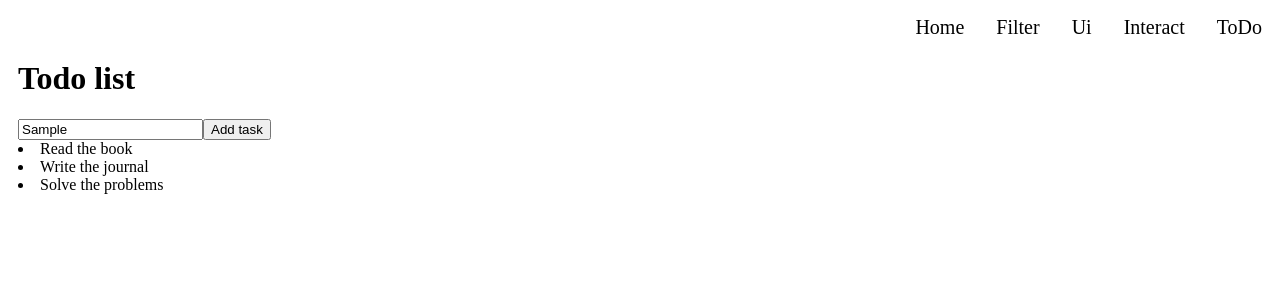
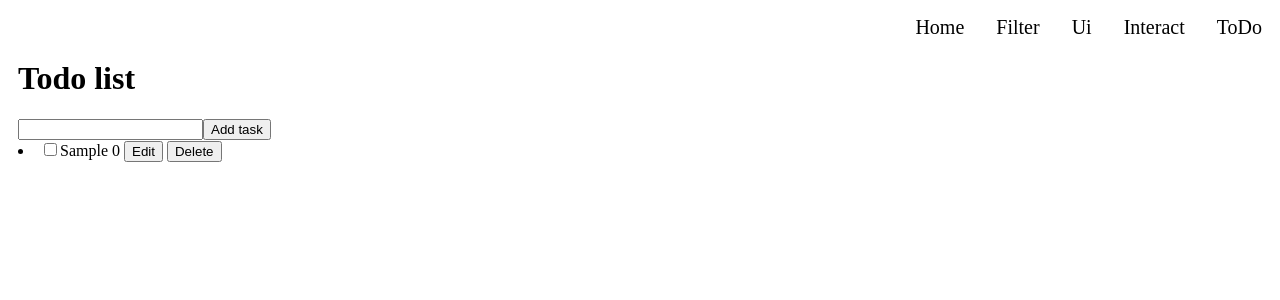
Before and after one commit to mszahan/react-official, a React (Vite) app: page /todo in a window 1280 px wide. Both pictures are taken after typing "Sample" into the empty fields and a click on the button "Add task". Shown: the top 300 px of the page. Built offline with nearby package versions, Linux system fonts and the light colour scheme.

Commit message:
implemented the add and delet option in the ToDo list

```diff
--- a/src/components/interact/todo/AddToDo.jsx
+++ b/src/components/interact/todo/AddToDo.jsx
@@ -1,10 +1,16 @@
 
-
-export default function AddToDo () {
+export default function AddToDo ({onTitleChange, onAdd, title}) {
     return (
         <div className="add-todo">
-            <input type="text" />
-            <button>Add task</button>
+            <input
+            value={title}
+            onChange={onTitleChange}
+            type="text" />
+            <button
+                onClick={onAdd}
+            >
+                Add task
+            </button>
         </div>
     )
 }
--- a/src/components/interact/todo/TaskList.jsx
+++ b/src/components/interact/todo/TaskList.jsx
@@ -1,15 +1,25 @@
-const initialTodo = [
-    {id: 0, title: 'Read the book', complete:false},
-    {id: 1, title: 'Write the journal', complete:true},
-    {id: 2, title: 'Solve the problems', complete:false}
-]
 
 
 
-export default function TaskList () {
+export default function TaskList ( {todos, setToDos} ) {
     return (
         <div className="tasklist">
-            {initialTodo.map(p => <li key={p.id}> {p.title} </li>)}
+            {todos.map(p => (
+            <li key={p.id}>
+                <label htmlFor="">
+                <input type="checkbox" />
+                 {p.title} {p.id}
+                </label>
+                {' '}
+                <button>Edit</button>
+                {' '}
+                <button
+                onClick={() => {
+                    setToDos(todos.filter(t => t.id !== p.id))
+                }}
+                >Delete</button>
+            </li>
+            ))}
         </div>
     )
 }
--- a/src/components/interact/todo/ToDoApp.jsx
+++ b/src/components/interact/todo/ToDoApp.jsx
@@ -2,15 +2,42 @@ import { useState } from "react";
 import AddToDo from "./AddToDo";
 import TaskList from "./TaskList";
 
+const initialTodo = [
+    // {id: 0, title: 'Read the book', complete:false},
+    // {id: 1, title: 'Write the journal', complete:true},
+    // {id: 2, title: 'Solve the problems', complete:false}
+]
 
 
 
+let nId = 0
 export default function ToDoApp() {
+
+    const [todos, setToDos] = useState(initialTodo)
+    const [taskTitle, setTaskTitle] = useState('')
+
+    function handleTitleChange(e) {
+        setTaskTitle(e.target.value)
+    }
+
+    function handleAddTask(){
+        const nextTodo = [...todos, {id:nId++, title:taskTitle, complete:false}]
+        setToDos(nextTodo);
+        setTaskTitle('');
+    }
+
+
     return (
         <div className="todo-app">
             <h1>Todo list</h1>
-            <AddToDo/>
-            <TaskList/>
+            <AddToDo
+            onAdd={handleAddTask}
+            onTitleChange={handleTitleChange}
+            title={taskTitle}
+            />
+            <TaskList
+            setToDos={setToDos}
+            todos={todos}/>
         </div>
     )
 }
```
